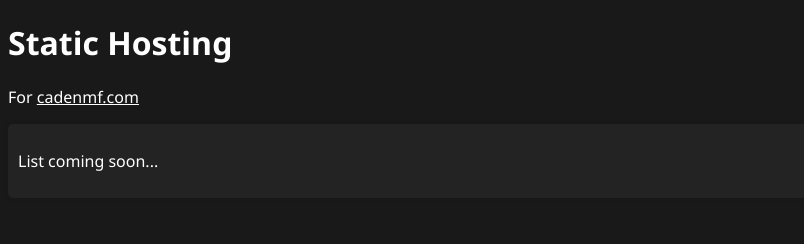
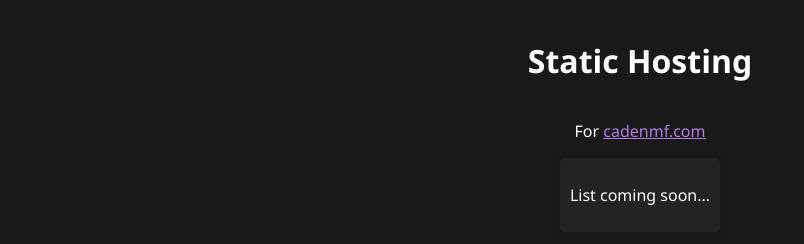
Before and after one commit to MysticalMike60t/static-hosting, a plain HTML site: page index.html in a window 1280 px wide. Shown: the whole page, without its empty margins (0-804 px from the left). Drawn offline with Linux system fonts and the light colour scheme.

Commit message:
Update index.html

```diff
--- a/index.html
+++ b/index.html
@@ -6,16 +6,34 @@
     </title>
     <style>
       *,*::before,*::after {
+        --color-accent: #ae7ce4;
+        --color-accent-hover: #75559f;
+
         color: white;
         box-sizing: border-box;
+      }
+      * a {
+        color: var(--color-accent);
+      }
+      * a:hover {
+        color: var(--color-accent-hover);
       }
       :root {
         font-family: 'Segoe UI', 'Segoe UI Bold', 'Segoe UI Italic', sans-serif;
       }
       body {
+        display: flex;
+        align-items: center;
+        justify-content: flex-start;
+        flex-direction: column;
+        padding: 10px 20px;
         background: rgb(25,25,25);
       }
       .content {
+        display: flex;
+        align-items: center;
+        justify-content: flex-start;
+        flex-direction: column;
         padding: 10px;
         background: rgb(35,35,35);
         border-radius: 5px;
```
